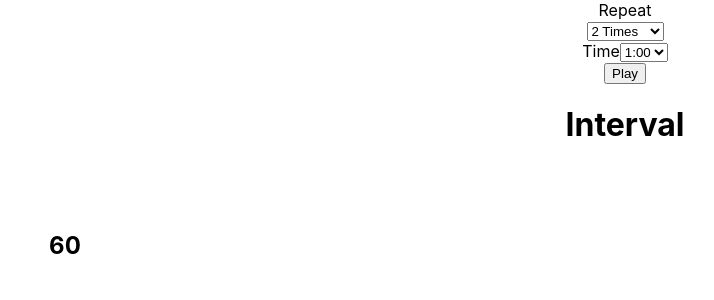
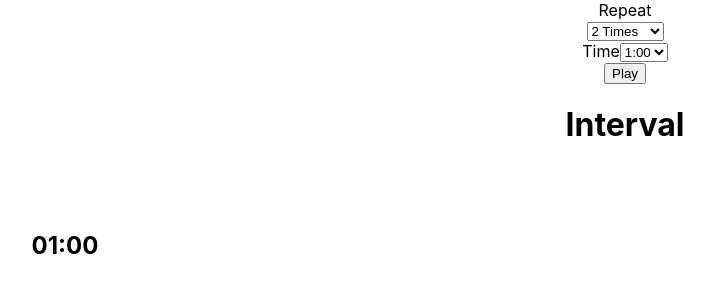
Before and after one commit to toddwseattle/interval-timerjs, a React (Create React App) app: page / in a window 1280 px wide. Shown: the top 300 px of the page, without its empty margins (15-729 px from the left). Built offline with nearby package versions, Linux system fonts and the light colour scheme.

Commit message:
Make timer work, no intervals
- added TimeFormat component

```diff
--- /dev/null
+++ b/src/components/TimeFormat.js
@@ -0,0 +1,32 @@
+import React from "react";
+import PropTypes from "prop-types";
+
+const TimeFormat = ({ seconds = 0 }) => {
+  function pad(num, size) {
+    return ("000000000" + num).substr(-size);
+  }
+  const MINUTE = 60;
+  const HOUR = 360;
+  const DAY = HOUR * 24;
+
+  const secPart = seconds % MINUTE;
+  const dayPart = seconds >= DAY ? Math.floor(seconds / DAY) : 0;
+  const hourPart =
+    seconds >= HOUR ? Math.floor(seconds - (dayPart * DAY) / HOUR) : 0;
+  const minutePart =
+    seconds >= MINUTE
+      ? Math.floor((seconds - dayPart * DAY - hourPart * HOUR) / 60)
+      : 0;
+  let output = dayPart > 0 ? pad(dayPart, 2) + ":" : "";
+  output += hourPart > 0 ? pad(hourPart, 2) + ":" : "";
+  output += minutePart > 0 ? pad(minutePart, 2) + ":" : "";
+  output += pad(secPart, 2);
+
+  return <div>{output}</div>;
+};
+
+TimeFormat.propTypes = {
+  seconds: PropTypes.number
+};
+
+export default TimeFormat;
--- a/src/components/timecircle.jsx
+++ b/src/components/timecircle.jsx
@@ -1,5 +1,6 @@
 import React, { Component } from "react";
 import PropTypes from "prop-types";
+import TimeFormat from "./TimeFormat";
 // default styles
 const TimeCircleDiv = { position: "relative", float: "left" };
 const TimeCircleText = {
@@ -90,7 +91,9 @@ class TimeCircle extends Component {
         : 0;
     return (
       <div style={TimeCircleDiv}>
-        <h2 style={this.circleText}>{this.state.remainCount}</h2>
+        <h2 style={this.circleText}>
+          <TimeFormat seconds={this.state.remainCount} />
+        </h2>
         <svg
           width={this.state.circleSize}
           height={this.state.circleSize}
```
